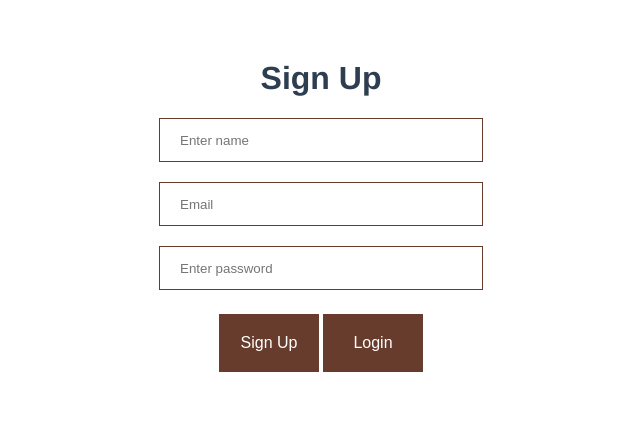
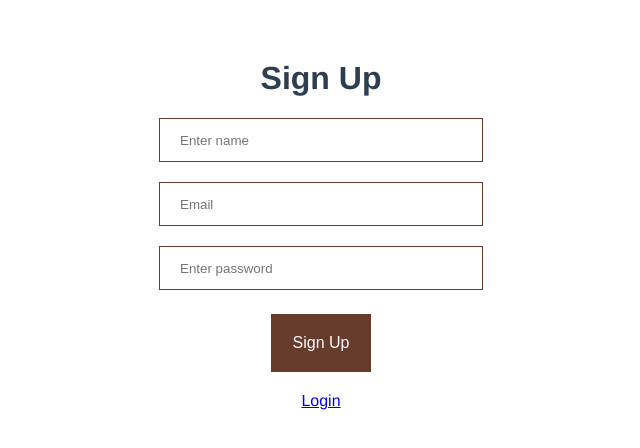
Before and after one commit to eugeneegbe/manage-resto, a Vue app: page /sign-up in a window 1280 px wide. Shown: the top 448 px of the page, without its empty margins (319-959 px from the left). Built offline with nearby package versions, Linux system fonts and the light colour scheme.

Commit message:
use router link instead of button

```diff
--- a/src/components/SignUp.vue
+++ b/src/components/SignUp.vue
@@ -5,7 +5,9 @@
         <input type="email" v-model="email" placeholder="Email" />
         <input type="password" v-model="password" placeholder="Enter password" />
         <button v-on:click="signUp">Sign Up</button>
-        <button @click="$router.push('/login')">Login</button>
+        <p>
+            <router-link to="/login">Login</router-link>
+        </p>
     </div>
 </template>
 
```
